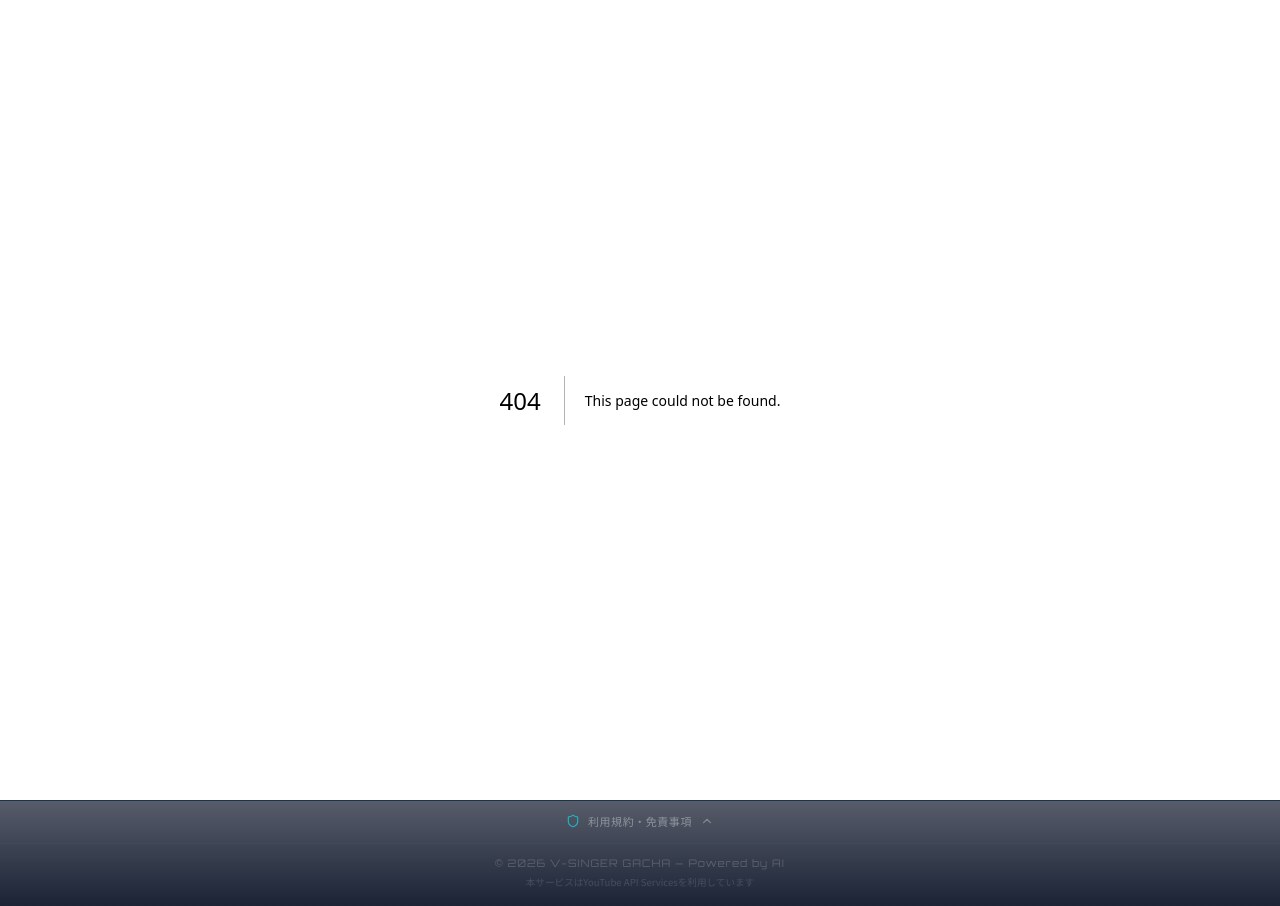
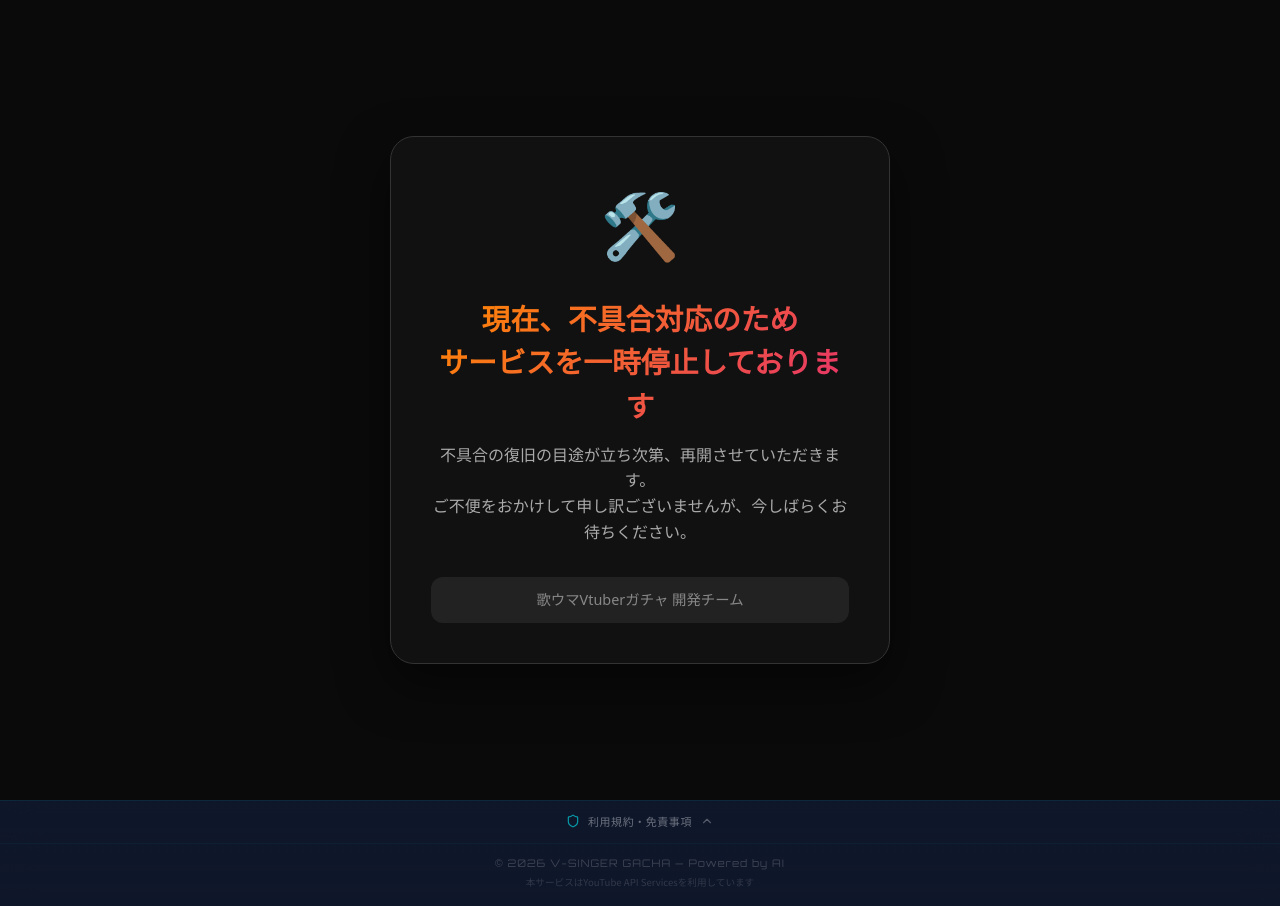
Before and after one commit to g41303701-lgtm/v-singer-gacha, a Next.js app: page /maintenance in a window 1280 px wide. Before the commit this address had no page. Built offline with nearby package versions, Linux system fonts and the light colour scheme.

Commit message:
feat: add maintenance mode to stop site publication

```diff
--- /dev/null
+++ b/src/app/maintenance/page.tsx
@@ -0,0 +1,67 @@
+export const metadata = {
+  title: "メンテナンス中 | 歌ウマVtuberガチャ",
+  description: "不具合対応のため、サービスを一時停止しております。",
+};
+
+export default function MaintenancePage() {
+  return (
+    <div style={{
+      minHeight: '100vh',
+      display: 'flex',
+      flexDirection: 'column',
+      justifyContent: 'center',
+      alignItems: 'center',
+      backgroundColor: '#0a0a0a',
+      color: '#ffffff',
+      fontFamily: 'system-ui, -apple-system, sans-serif',
+      padding: '20px',
+      textAlign: 'center'
+    }}>
+      <div style={{
+        padding: '40px',
+        maxWidth: '500px',
+        border: '1px solid #333',
+        borderRadius: '24px',
+        backgroundColor: '#111',
+        boxShadow: '0 20px 50px rgba(0,0,0,0.5)',
+        animation: 'fadeIn 1s ease-out'
+      }}>
+        <div style={{ fontSize: '4rem', marginBottom: '1.5rem' }}>🛠️</div>
+        <h1 style={{
+          fontSize: '1.8rem',
+          fontWeight: 'bold',
+          marginBottom: '1rem',
+          background: 'linear-gradient(135deg, #ff8a00, #e52e71)',
+          WebkitBackgroundClip: 'text',
+          WebkitTextFillColor: 'transparent'
+        }}>
+          現在、不具合対応のため<br />サービスを一時停止しております
+        </h1>
+        <p style={{
+          color: '#aaa',
+          lineHeight: '1.6',
+          marginBottom: '2rem'
+        }}>
+          不具合の復旧の目途が立ち次第、再開させていただきます。<br />
+          ご不便をおかけして申し訳ございませんが、今しばらくお待ちください。
+        </p>
+        <div style={{
+          padding: '12px',
+          backgroundColor: '#222',
+          borderRadius: '12px',
+          fontSize: '0.9rem',
+          color: '#888'
+        }}>
+          歌ウマVtuberガチャ 開発チーム
+        </div>
+      </div>
+
+      <style dangerouslySetInnerHTML={{ __html: `
+        @keyframes fadeIn {
+          from { opacity: 0; transform: translateY(20px); }
+          to { opacity: 1; transform: translateY(0); }
+        }
+      `}} />
+    </div>
+  );
+}
--- /dev/null
+++ b/src/middleware.ts
@@ -0,0 +1,37 @@
+import { NextResponse } from 'next/server';
+import type { NextRequest } from 'next/server';
+
+// サイト全体へのアクセスをメンテナンスページへ転送します。
+// 復旧の際は、この middleware.ts ファイルを削除またはリネーム（例: middleware.ts.bk）してください。
+export function middleware(request: NextRequest) {
+  const { pathname } = request.nextUrl;
+
+  // メンテナンスページ自体、および必要な静的ファイルなどは除外する
+  if (
+    pathname.startsWith('/maintenance') ||
+    pathname.includes('.') || // 静的ファイル (favicon.ico, png など)
+    pathname.startsWith('/_next') || // Next.js の内部パス
+    pathname.startsWith('/api/maintenance') // 必要であれば API も除外
+  ) {
+    return NextResponse.next();
+  }
+
+  // それ以外の全アクセスを /maintenance へリダイレクトする
+  const url = request.nextUrl.clone();
+  url.pathname = '/maintenance';
+  return NextResponse.redirect(url);
+}
+
+// すべてのパスで動作するように設定
+export const config = {
+  matcher: [
+    /*
+     * Match all request paths except for the ones starting with:
+     * - api (API routes) -> API も停止したい場合は含める
+     * - _next/static (static files)
+     * - _next/image (image optimization files)
+     * - favicon.ico (favicon file)
+     */
+    '/((?!_next/static|_next/image|favicon.ico).*)',
+  ],
+};
```
